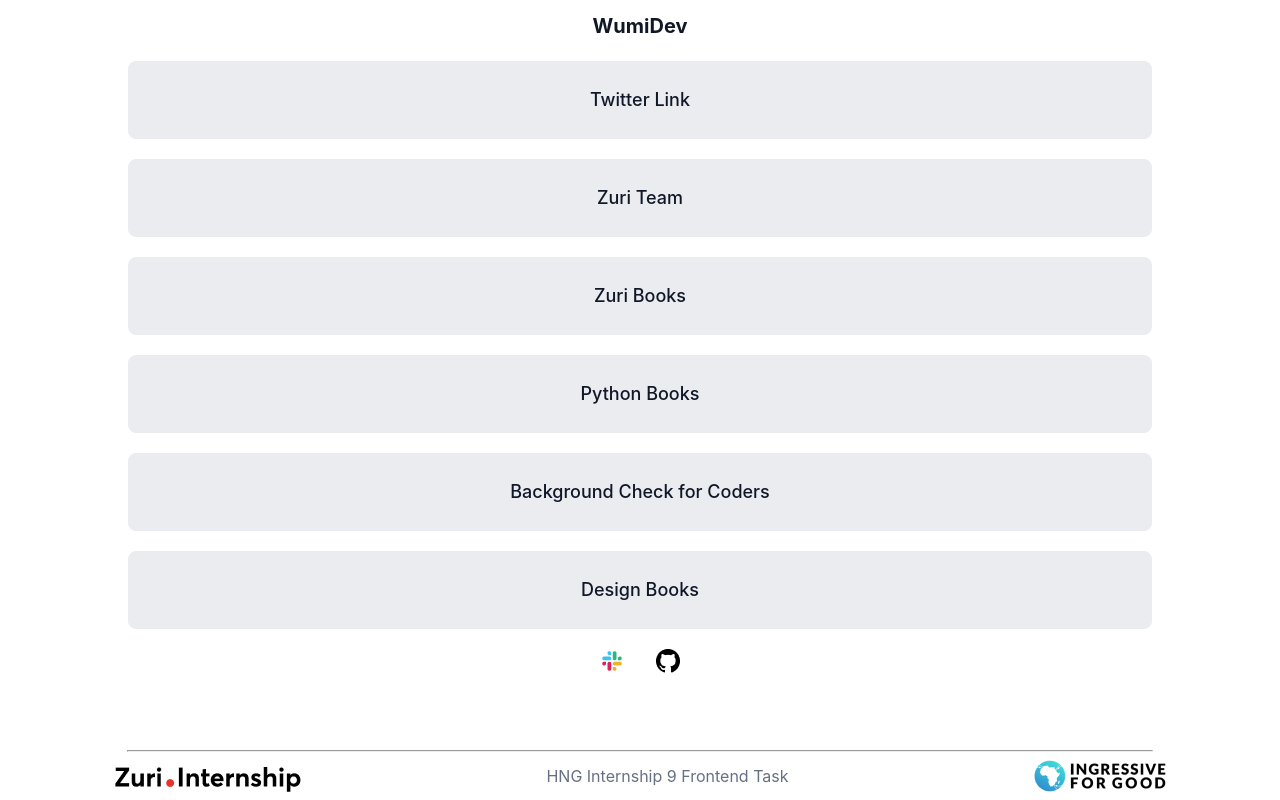
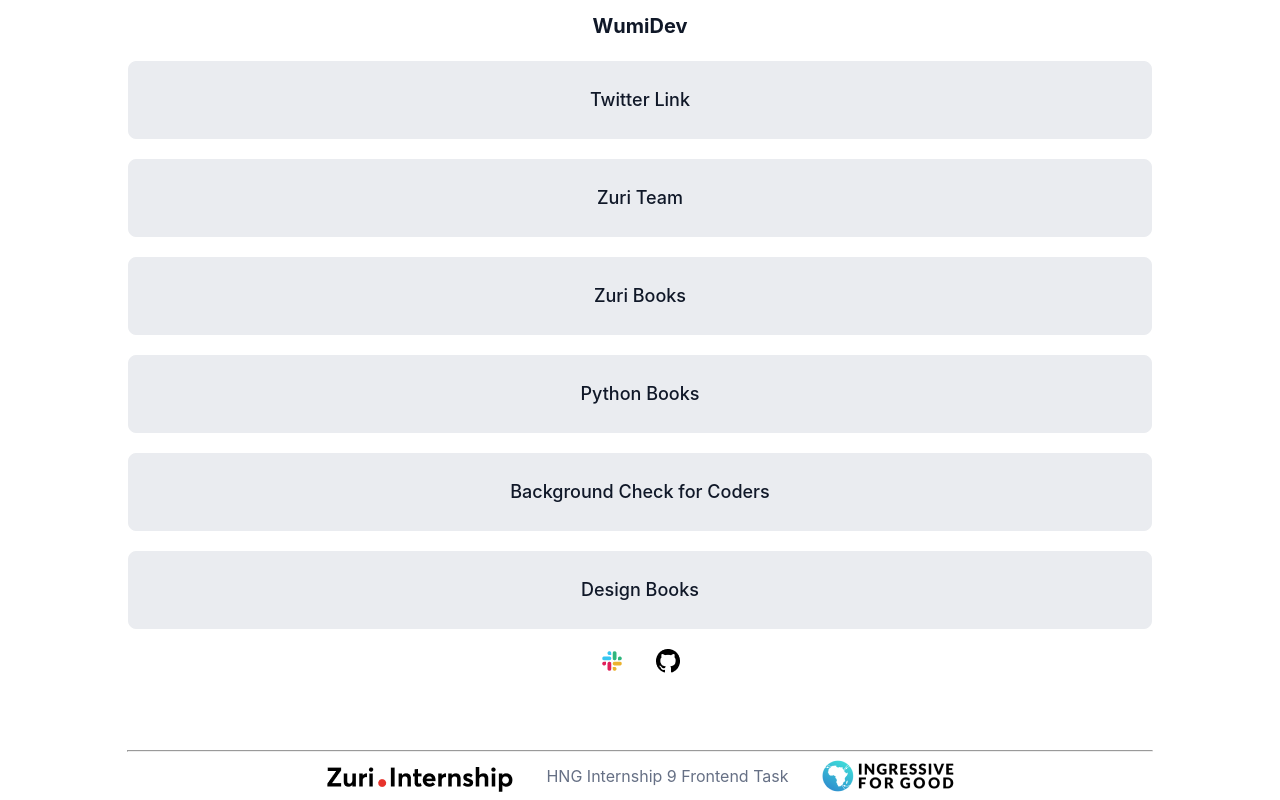
Before and after one commit to WumiDev/profile-page, a React (Create React App) app: page / in a window 1280 px wide. Shown: the part 193-993 px from the top of the page. Built offline with nearby package versions, Linux system fonts and the light colour scheme.

Commit message:
feat: add home page
moved main and footer components from app.js into home.js

```diff
--- a/src/App.js
+++ b/src/App.js
@@ -1,14 +1,9 @@
-// import logo from './logo.svg';
-// import './App.css';
-
-import Main from "./components/Main";
-import Footer from "./components/Footer"
+import Home from "./pages/Home";
 
 function App() {
   return (
     <>
-      <Main />
-      <Footer />
+      <Home />
     </>
   );
 }
--- /dev/null
+++ b/src/pages/Home.js
@@ -0,0 +1,12 @@
+// import React from 'react'
+import Main from "../components/Main";
+import Footer from "../components/Footer"
+
+export default function Home() {
+  return (
+    <section className="section-container">
+        <Main />
+        <Footer />
+    </section>
+  )
+}
```
